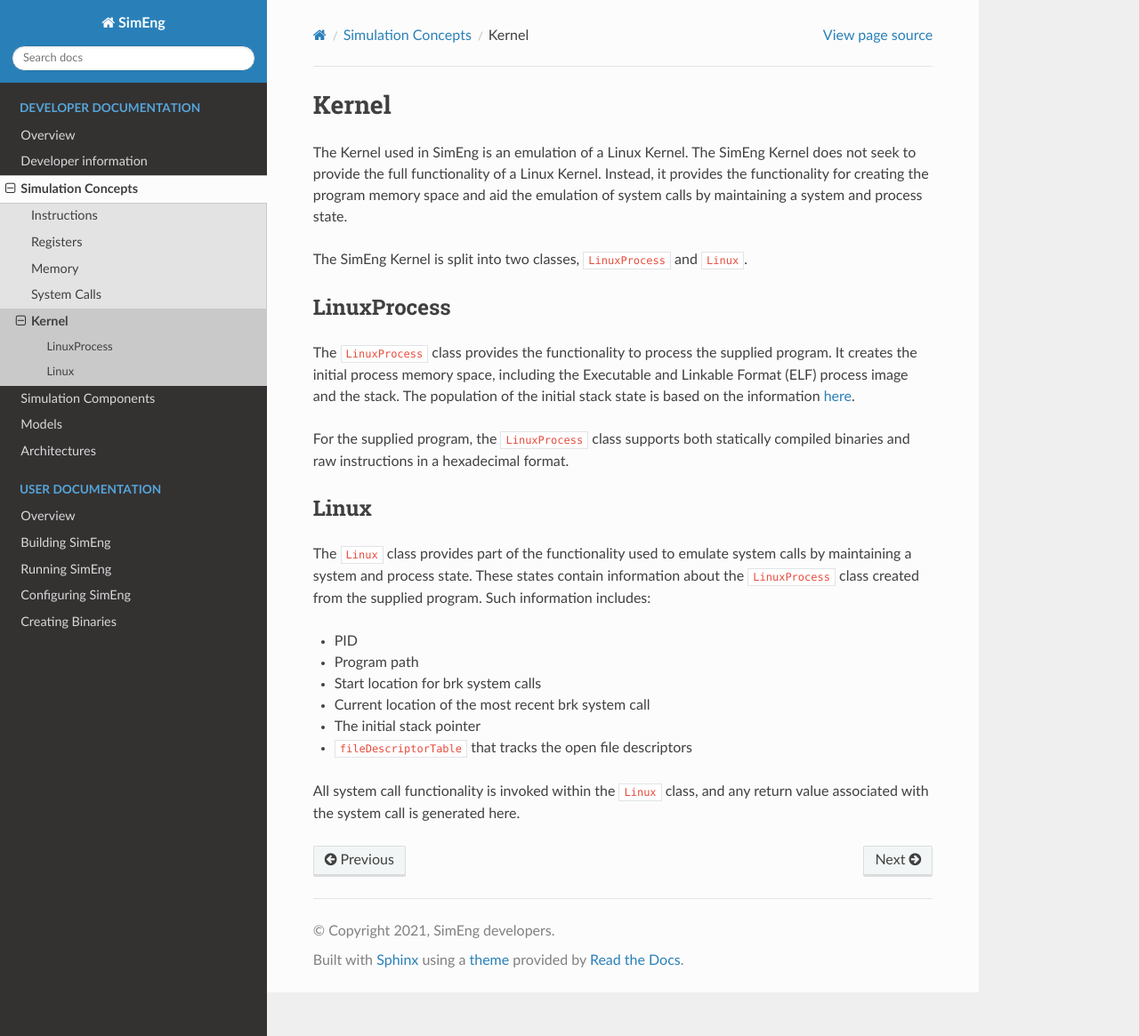
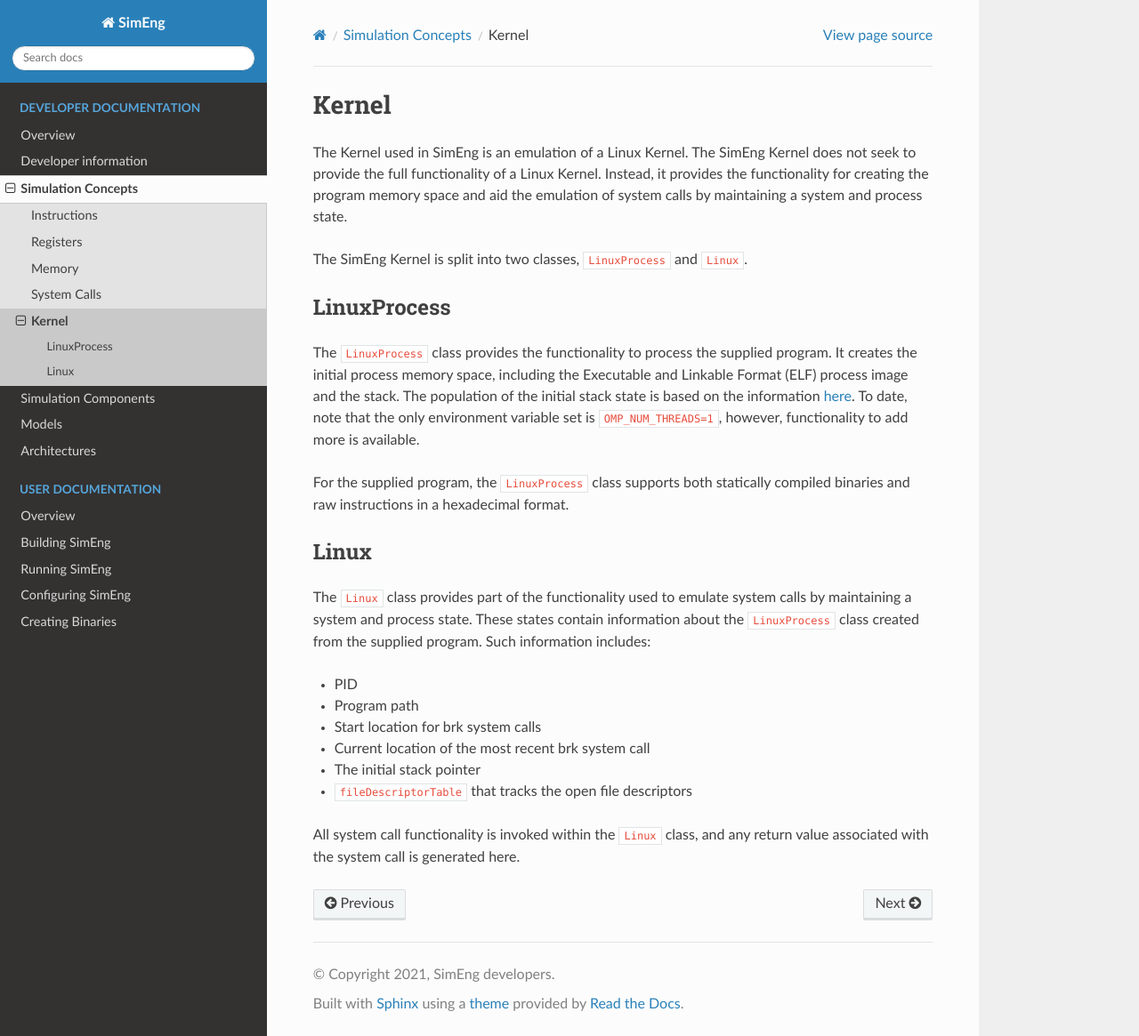
Before and after one commit to UoB-HPC/SimEng, a Sphinx documentation site: the page built from docs/sphinx/developer/concepts/kernel.rst, in a window 1280 px wide and 1165 px high. Shown: the whole window at 89% size. Built offline with Sphinx 7.4.7 and the Read the Docs theme 2.0.0, drawn with Linux system fonts in a browser that asks for light colours; pages that are not in the unit, such as notebooks, are missing from menus.

Commit message:
Added information for the set env vars in Kernel sub-section SE-175

```diff
--- a/docs/sphinx/developer/concepts/kernel.rst
+++ b/docs/sphinx/developer/concepts/kernel.rst
@@ -8,7 +8,7 @@ The SimEng Kernel is split into two classes, ``LinuxProcess`` and ``Linux``.
 LinuxProcess
 ------------
 
-The ``LinuxProcess`` class provides the functionality to process the supplied program. It creates the initial process memory space, including the Executable and Linkable Format (ELF) process image and the stack. The population of the initial stack state is based on the information `here <https://www.win.tue.nl/~aeb/linux/hh/stack-layout.html>`_.
+The ``LinuxProcess`` class provides the functionality to process the supplied program. It creates the initial process memory space, including the Executable and Linkable Format (ELF) process image and the stack. The population of the initial stack state is based on the information `here <https://www.win.tue.nl/~aeb/linux/hh/stack-layout.html>`_. To date, note that the only environment variable set is ``OMP_NUM_THREADS=1``, however, functionality to add more is available.
 
 For the supplied program, the ``LinuxProcess`` class supports both statically compiled binaries and raw instructions in a hexadecimal format.
 
```
